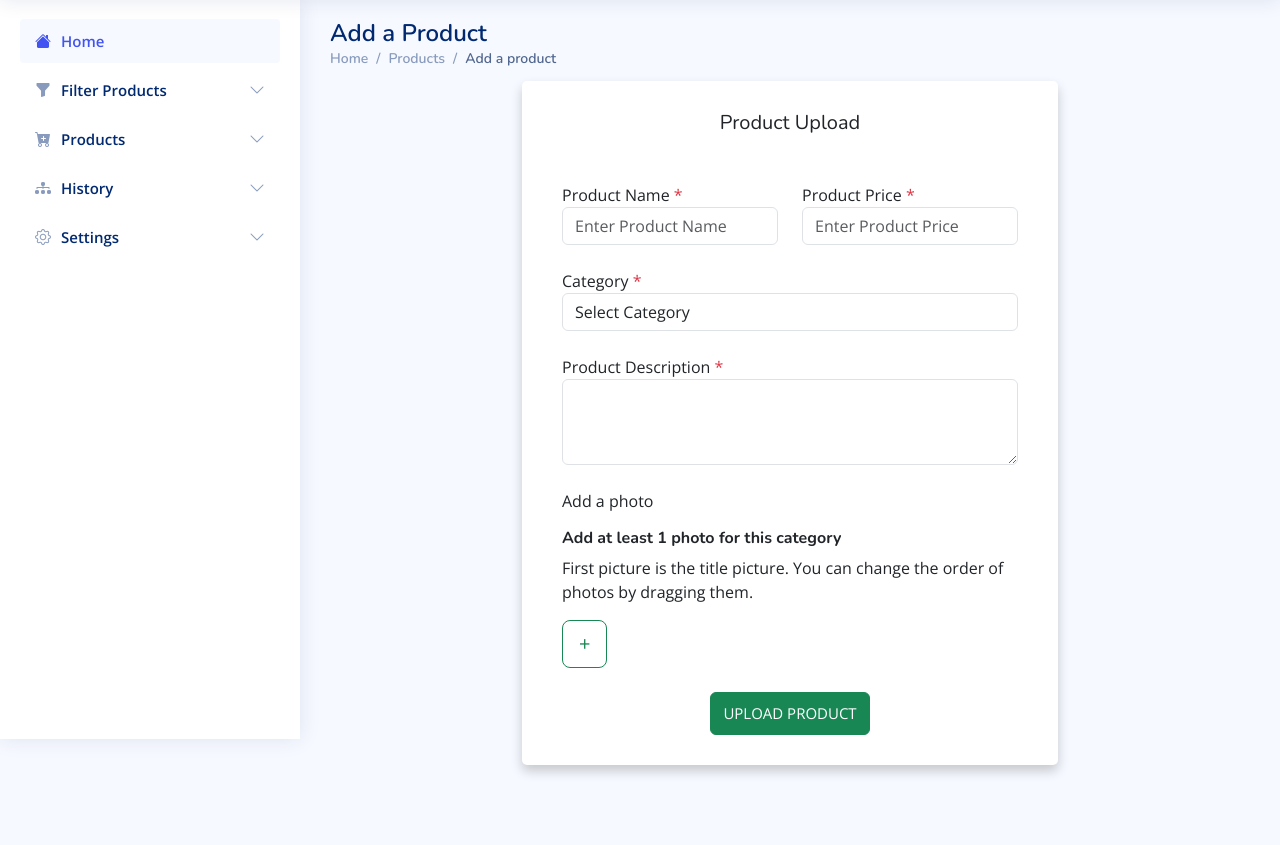
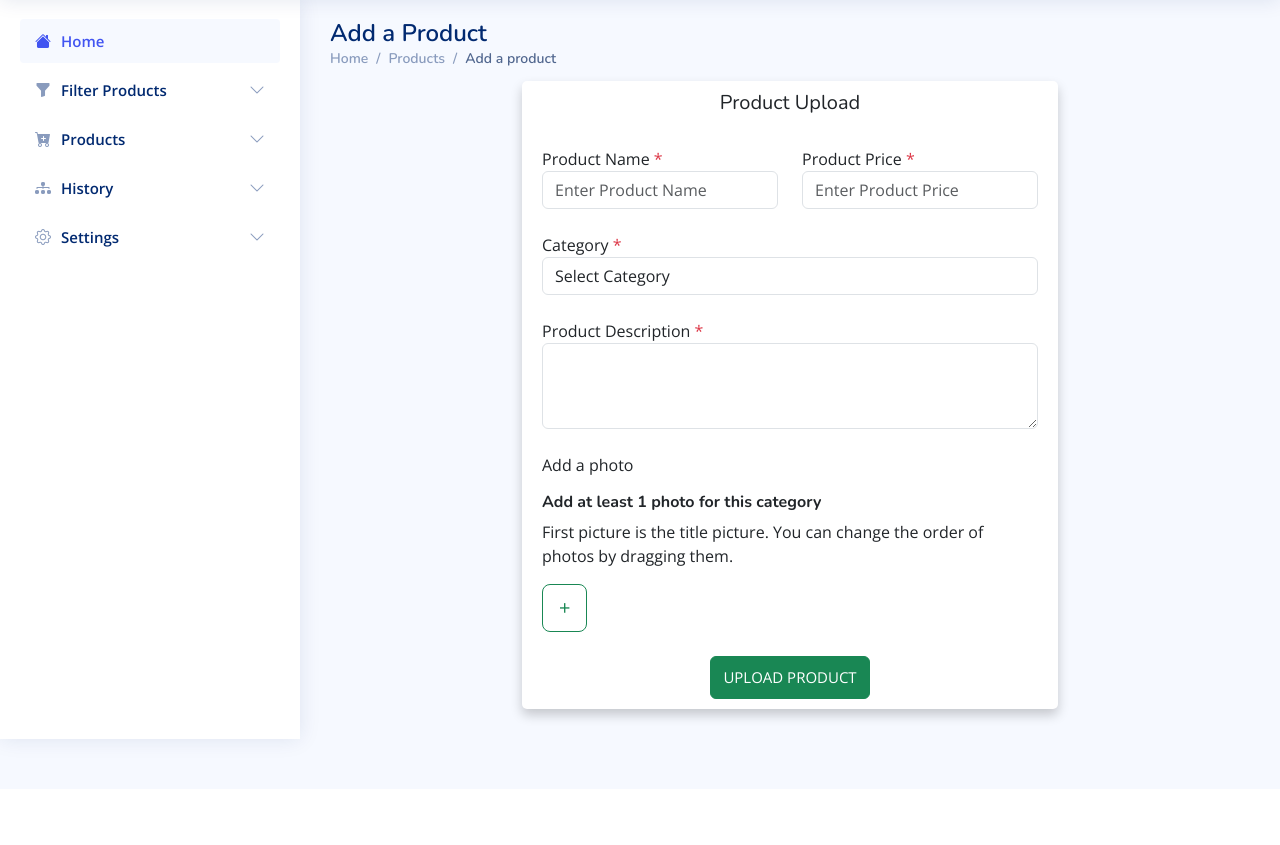
Before and after one commit to swaesway/gaf-market, a PHP site: page /users/includes/addproduct.php in a window 1280 px wide. Shown: the part 61-906 px from the top of the page. After the commit the page ends 811 px from the top, so only its background shows below. Run offline with PHP 8.4, Linux system fonts and the light colour scheme; some libraries are stand-ins or nearby versions.

Commit message:
reduced padding on card

```diff
--- a/assets/css/addproduct.css
+++ b/assets/css/addproduct.css
@@ -8,7 +8,7 @@ body {
   height: 100%;
 }
 .card {
-  padding: 30px 40px;
+  padding: 10px 20px;
   margin-top: 60px;
   margin-bottom: 60px;
   border: none !important;
--- a/users/includes/addproduct.php
+++ b/users/includes/addproduct.php
@@ -22,7 +22,7 @@ include('header.php');
         <div class="row d-flex justify-content-center">
           <div class="col-xl-7 col-lg-8 col-md-9 col-11">
             <div class="card">
-              <h5 class="text-center mb-4">Product Upload</h5>
+              <h5 class="text-center mb-2">Product Upload</h5>
               <form class="form-card" onsubmit="validateForm(event)">
                 <div class="row justify-content-between text-left my-4">
                   <div class="form-group col-sm-6 flex-column d-flex">
```
